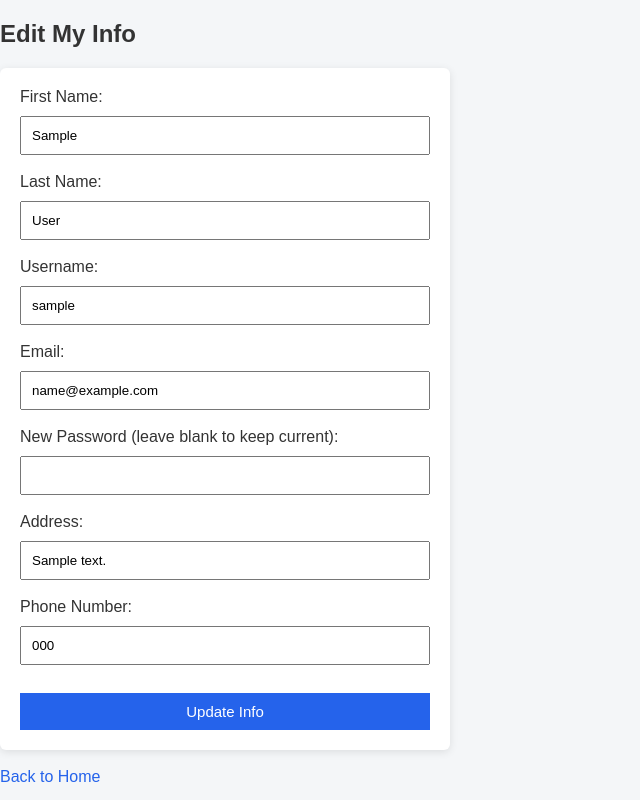
After one commit to reemdesouky/Book-Store, a PHP site: page /customer/edit_profile.php in a window 1280 px wide. The commit adds this page. Shown: the whole page, without its empty margins (0-640 px from the left). Run offline with PHP 8.4, Linux system fonts and the light colour scheme; the visitor is signed in with stand-in values (Sample User, id 1); tables that the repository leaves empty or names only in its code hold one stand-in row (values such as "Sample post").

Commit message:
Added edit profile page

```diff
--- /dev/null
+++ b/bookstore/customer/edit_profile.php
@@ -0,0 +1,114 @@
+<?php
+include "../includes/auth.php";
+require_once "../includes/db.php";
+
+if ($_SESSION['role'] !== 'customer') {
+    die("Access denied");
+}
+
+$customer_id = $_SESSION['id'];
+
+// Fetch current customer info
+$stmt = $conn->prepare("
+    SELECT Fname, Lname, user_name, email, customer_password, customer_address, phone_number
+    FROM Customer
+    WHERE customer_id = ?
+");
+$stmt->bind_param("i", $customer_id);
+$stmt->execute();
+$result = $stmt->get_result();
+$customer = $result->fetch_assoc();
+
+if (!$customer) {
+    die("Customer not found");
+}
+
+// Handle form submission
+if ($_SERVER['REQUEST_METHOD'] === 'POST') {
+    $Fname = trim($_POST['Fname']);
+    $Lname = trim($_POST['Lname']);
+    $user_name = trim($_POST['user_name']);
+    $email = trim($_POST['email']);
+    $password = $_POST['customer_password'];
+    $address = trim($_POST['customer_address']);
+    $phone = trim($_POST['phone_number']);
+
+    if (empty($Fname) || empty($Lname) || empty($user_name) || empty($email)) {
+        $error = "First name, Last name, Username, and Email are required";
+    } else {
+        if (!empty($password)) {
+            $hashed = password_hash($password, PASSWORD_DEFAULT);
+            $stmt = $conn->prepare("
+                UPDATE Customer SET Fname=?, Lname=?, user_name=?, email=?, customer_password=?, customer_address=?, phone_number=?
+                WHERE customer_id=?
+            ");
+            $stmt->bind_param("sssssssi", $Fname, $Lname, $user_name, $email, $hashed, $address, $phone, $customer_id);
+        } else {
+            $stmt = $conn->prepare("
+                UPDATE Customer SET Fname=?, Lname=?, user_name=?, email=?, customer_address=?, phone_number=?
+                WHERE customer_id=?
+            ");
+            $stmt->bind_param("ssssssi", $Fname, $Lname, $user_name, $email, $address, $phone, $customer_id);
+        }
+
+        if ($stmt->execute()) {
+            $success = "Profile updated successfully";
+            // Refresh customer data
+            $customer = [
+                'Fname' => $Fname,
+                'Lname' => $Lname,
+                'user_name' => $user_name,
+                'email' => $email,
+                'customer_address' => $address,
+                'phone_number' => $phone
+            ];
+        } else {
+            $error = "Failed to update profile";
+        }
+    }
+}
+?>
+
+<!DOCTYPE html>
+<html>
+<head>
+    <title>Edit Profile</title>
+    <link rel="stylesheet" href="../css/style.css">
+</head>
+<body>
+
+<h2>Edit My Info</h2>
+
+<?php if (!empty($error)) echo "<p style='color:red;'>$error</p>"; ?>
+<?php if (!empty($success)) echo "<p style='color:green;'>$success</p>"; ?>
+
+<form method="post">
+    <label>First Name:</label><br>
+    <input type="text" name="Fname" value="<?= htmlspecialchars($customer['Fname']) ?>" required><br><br>
+
+    <label>Last Name:</label><br>
+    <input type="text" name="Lname" value="<?= htmlspecialchars($customer['Lname']) ?>" required><br><br>
+
+    <label>Username:</label><br>
+    <input type="text" name="user_name" value="<?= htmlspecialchars($customer['user_name']) ?>" required><br><br>
+
+    <label>Email:</label><br>
+    <input type="email" name="email" value="<?= htmlspecialchars($customer['email']) ?>" required><br><br>
+
+    <label>New Password (leave blank to keep current):</label><br>
+    <input type="password" name="customer_password"><br><br>
+
+    <label>Address:</label><br>
+    <input type="text" name="customer_address" value="<?= htmlspecialchars($customer['customer_address']) ?>"><br><br>
+
+    <label>Phone Number:</label><br>
+    <input type="text" name="phone_number" value="<?= htmlspecialchars($customer['phone_number']) ?>"><br><br>
+
+    <button type="submit">Update Info</button>
+</form>
+
+<br>
+<a href="home.php">Back to Home</a>
+
+</body>
+</html>
--- a/bookstore/customer/home.php
+++ b/bookstore/customer/home.php
@@ -53,7 +53,9 @@ $books = $conn->query("
 <br>
 <a href="cart.php">View Cart</a> |
 <a href="orders.php">My Orders</a> |
+<a href="edit_profile.php">Edit My Info</a> |
 <a href="../logout.php">Logout</a>
+
 
 </body>
 </html>
```
